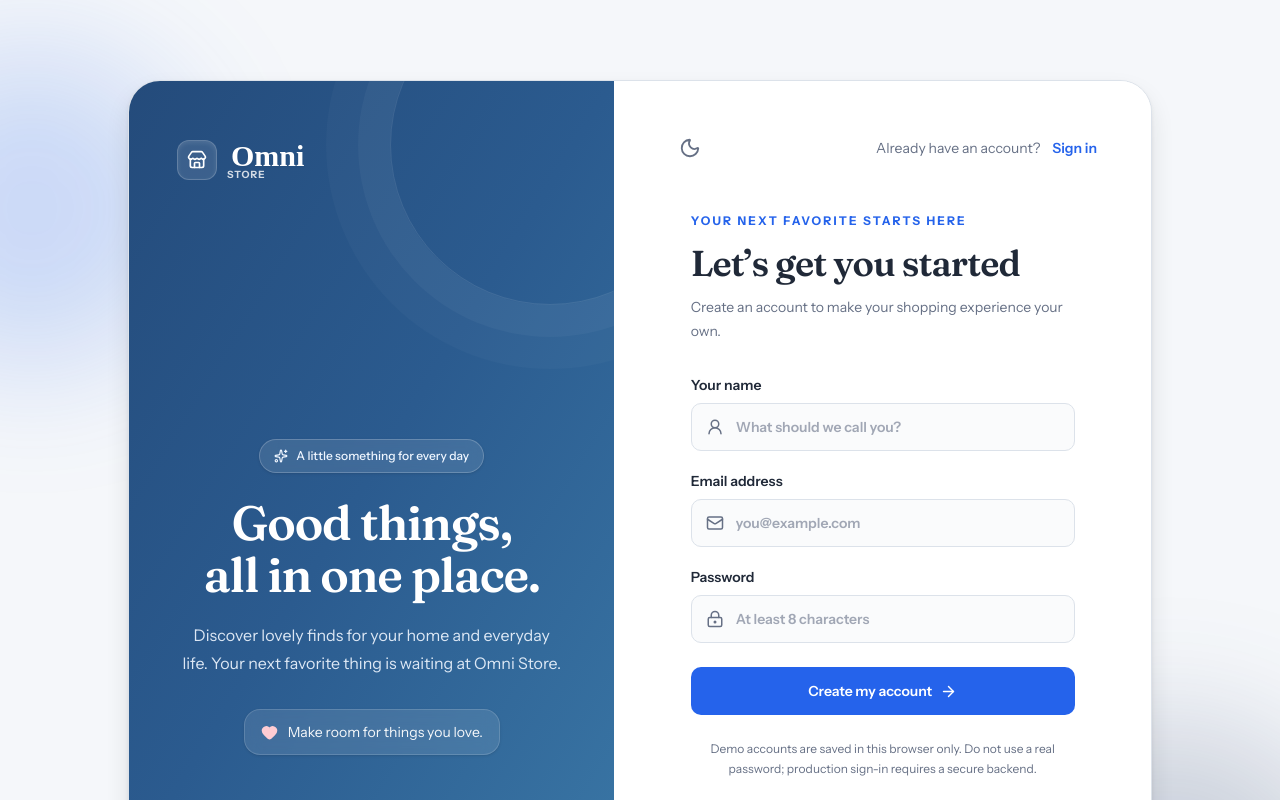
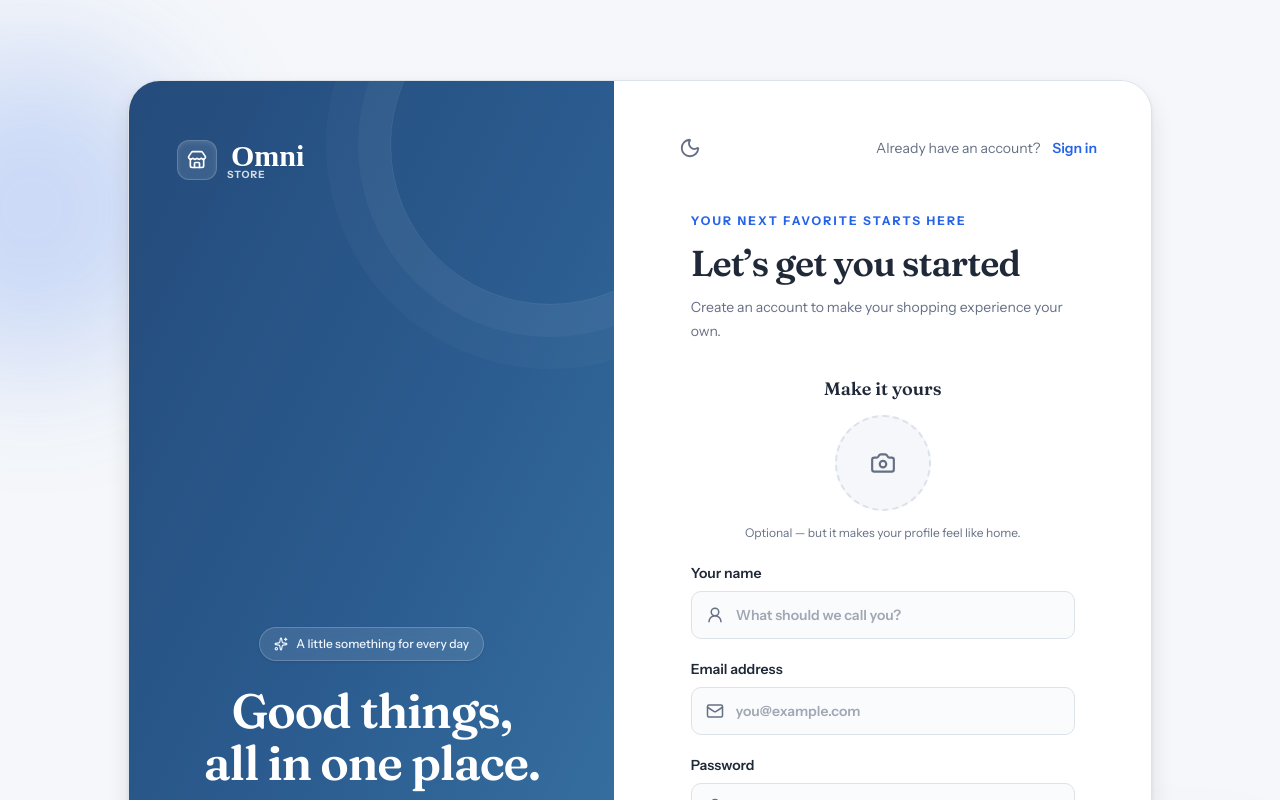
Before and after one commit to Allaith-lio/Store, a React (Vite) app: page /login in a window 1280 px wide. Shown: the top 800 px of the page. Built offline with nearby package versions, Linux system fonts and the light colour scheme; a web font is replaced by a local one.

Commit message:
add photo to sign upppppp

```diff
--- a/src/components/auth/loginPage.jsx
+++ b/src/components/auth/loginPage.jsx
@@ -1,6 +1,7 @@
 import { useEffect, useState } from "react";
 import {
   ArrowRight,
+  Camera,
   Heart,
   Sparkles,
   Sun,
@@ -34,7 +35,24 @@ function LoginPage() {
     email: "",
     password: "",
   });
+  const [avatar, setAvatar] = useState("");
   const isSigningUp = mode === "signup";
+
+  function handleAvatarChange(event) {
+    const file = event.target.files?.[0];
+    if (!file) return;
+    if (!file.type.startsWith("image/")) {
+      setNotice("Choose an image file for your profile photo.");
+      return;
+    }
+    if (file.size > 1024 * 1024) {
+      setNotice("Choose an image smaller than 1 MB.");
+      return;
+    }
+    const reader = new FileReader();
+    reader.onload = () => setAvatar(String(reader.result || ""));
+    reader.readAsDataURL(file);
+  }
   const fields = {
     username: {
       label: "Your name",
@@ -104,6 +122,7 @@ function LoginPage() {
           name: formData.username,
           email: formData.email,
           password: formData.password,
+          avatar,
         });
       } else {
         await loginUser(formData);
@@ -216,6 +235,44 @@ function LoginPage() {
             </p>
 
             <form className="mt-8 grid gap-5" onSubmit={handleSubmit}>
+              {isSigningUp && (
+                <div className="flex flex-col items-center gap-3">
+                  <p className="font-heading text-lg font-semibold text-ink">
+                    Make it yours
+                  </p>
+                  <label
+                    htmlFor="signup-avatar"
+                    className="group relative inline-flex cursor-pointer"
+                  >
+                    <span className="relative block size-24 overflow-hidden rounded-full border-2 border-dashed border-line bg-page transition group-hover:border-primary">
+                      {avatar ? (
+                        <img
+                          src={avatar}
+                          alt="Profile preview"
+                          className="size-full object-cover"
+                        />
+                      ) : (
+                        <span className="flex size-full items-center justify-center text-muted">
+                          <Camera size={26} aria-hidden="true" />
+                        </span>
+                      )}
+                      <span className="absolute inset-0 flex items-center justify-center bg-black/40 text-white opacity-0 transition group-hover:opacity-100">
+                        <Camera size={20} aria-hidden="true" />
+                      </span>
+                    </span>
+                    <input
+                      id="signup-avatar"
+                      type="file"
+                      accept="image/*"
+                      className="sr-only"
+                      onChange={handleAvatarChange}
+                    />
+                  </label>
+                  <p className="text-center text-xs leading-5 text-muted">
+                    Optional — but it makes your profile feel like home.
+                  </p>
+                </div>
+              )}
               {Object.keys(fields)
               .filter((name) => name !== "username" || isSigningUp)
               .map((fieldName)=>(
--- a/src/components/layout/Header.jsx
+++ b/src/components/layout/Header.jsx
@@ -97,7 +97,7 @@ export default function Header({ showLinks = true }) {
   return (
     <>
       <header className="sticky top-0 z-40 border-b border-line bg-surface shadow-card">
-        <div className="mx-auto flex min-h-18 max-w-7xl items-center justify-between gap-3 px-4 sm:gap-5 sm:px-6 lg:px-8">
+        <div className="mx-auto flex min-h-18 w-full items-center justify-between gap-3 px-4 sm:gap-5 sm:px-6 lg:px-8 xl:px-12 2xl:px-16">
           {showLinks && isMobile && (
             <button
               type="button"
--- a/src/services/dashboardService.js
+++ b/src/services/dashboardService.js
@@ -48,7 +48,7 @@ export function getStoreOrders() {
   return readStorage('storeOrders', [])
 }
 
-export async function registerUser({ name, email, password }) {
+export async function registerUser({ name, email, password, avatar = '' }) {
   const users = getRegisteredUsers()
   const normalizedEmail = email.trim().toLowerCase()
 
@@ -61,7 +61,7 @@ export async function registerUser({ name, email, password }) {
     id: crypto.randomUUID(),
     name: name.trim(),
     email: normalizedEmail,
-    avatar: '',
+    avatar: avatar || '',
     phone: '',
   }
 
```
